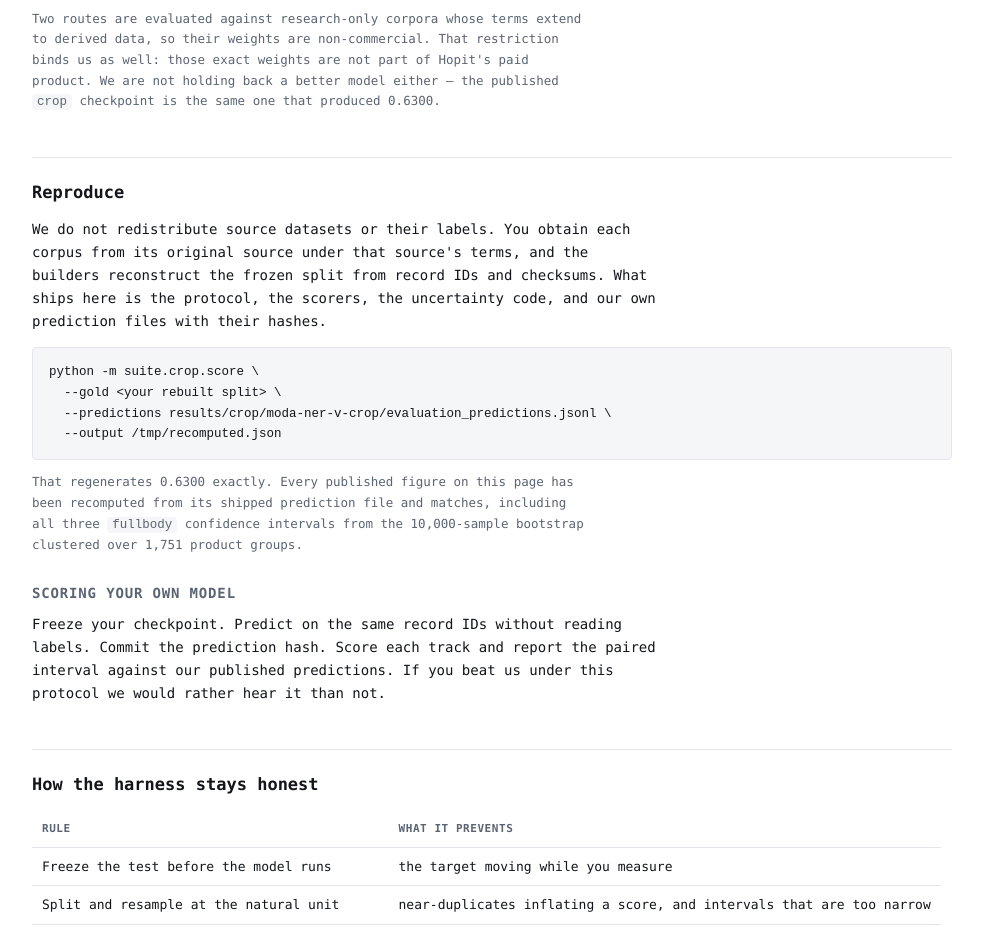
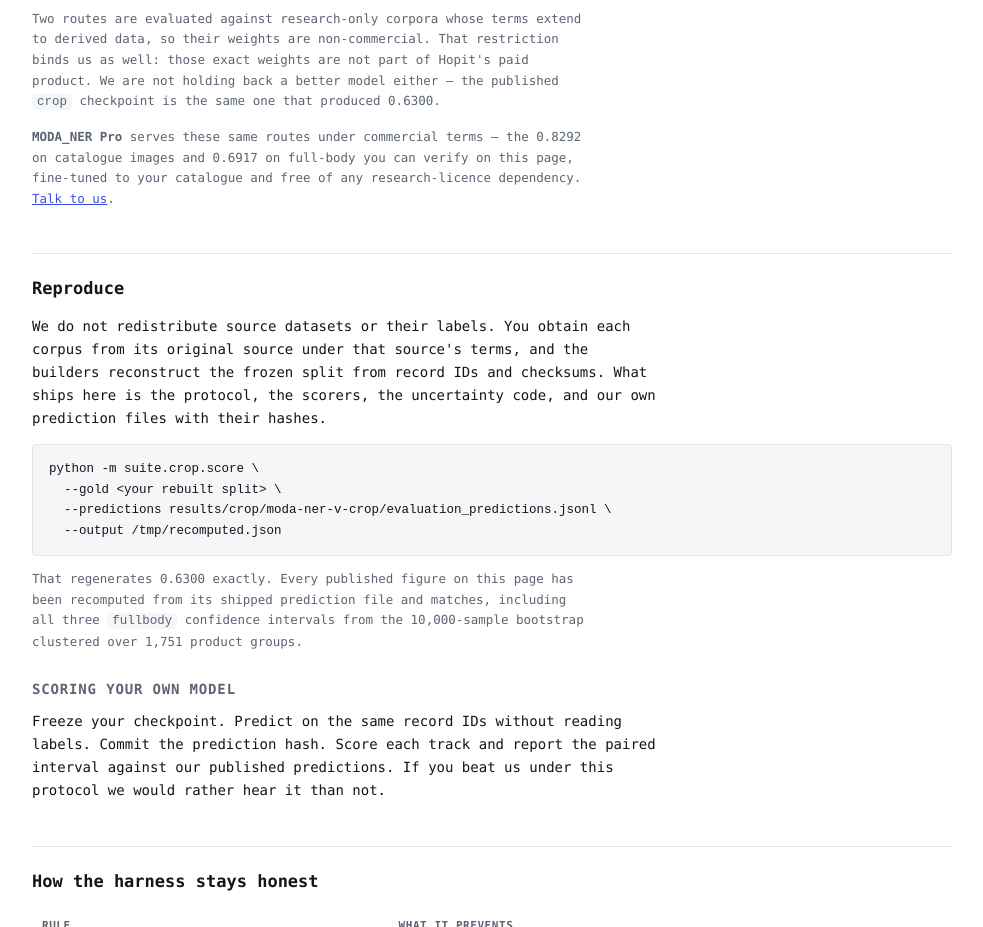
Before and after one commit to hopit-ai/Moda_ner, a plain HTML site: page docs/index.html in a window 1280 px wide. Shown: the part 2680-3607 px from the top of the page, without its empty margins (148-1131 px from the left). Drawn offline with Linux system fonts and the light colour scheme.

Commit message:
Name what Pro delivers, on all three public surfaces
Pro appeared on each surface as a row with no number, which reads as a tier
with nothing behind it. It has numbers: they are the published route scores,
because the runtime returns exactly what the route returns.

README carries them in the table cell it already had. The benchmark page gets
its own note rather than an edit to the licence note above it, so the two
arguments stay separate -- and it points at figures on the same page rather
than asserting a new one, which is the stronger claim on a page whose whole
value is that you can check it. The org card gets the fullest version.

Each line names the route, per MODA_NER_PRO_CLAIM_BASIS.md. None of them
claims Pro is more accurate than the open models -- it is the same routes, and
the benchmark page says so two lines above.

```diff
--- a/docs/index.html
+++ b/docs/index.html
@@ -203,6 +203,7 @@ footer{margin-top:56px;padding-top:20px;border-top:1px solid var(--line);color:v
 <tr><td><strong>MODA_NER Pro</strong></td><td>declared schema</td><td>hosted</td><td><a href="https://hopit.ai">talk to us</a></td></tr>
 </table>
 <p class="note">Two routes are evaluated against research-only corpora whose terms extend to derived data, so their weights are non-commercial. That restriction binds us as well: those exact weights are not part of Hopit's paid product. We are not holding back a better model either &mdash; the published <code>crop</code> checkpoint is the same one that produced 0.6300.</p>
+<p class="note"><strong>MODA_NER Pro</strong> serves these same routes under commercial terms &mdash; the 0.8292 on catalogue images and 0.6917 on full-body you can verify on this page, fine-tuned to your catalogue and free of any research-licence dependency. <a href="https://hopit.ai">Talk to us</a>.</p>
 
 <h2>Reproduce</h2>
 <p>We do not redistribute source datasets or their labels. You obtain each corpus from its original source under that source's terms, and the builders reconstruct the frozen split from record IDs and checksums. What ships here is the protocol, the scorers, the uncertainty code, and our own prediction files with their hashes.</p>
```
Also changed, not shown: 2 other files.
